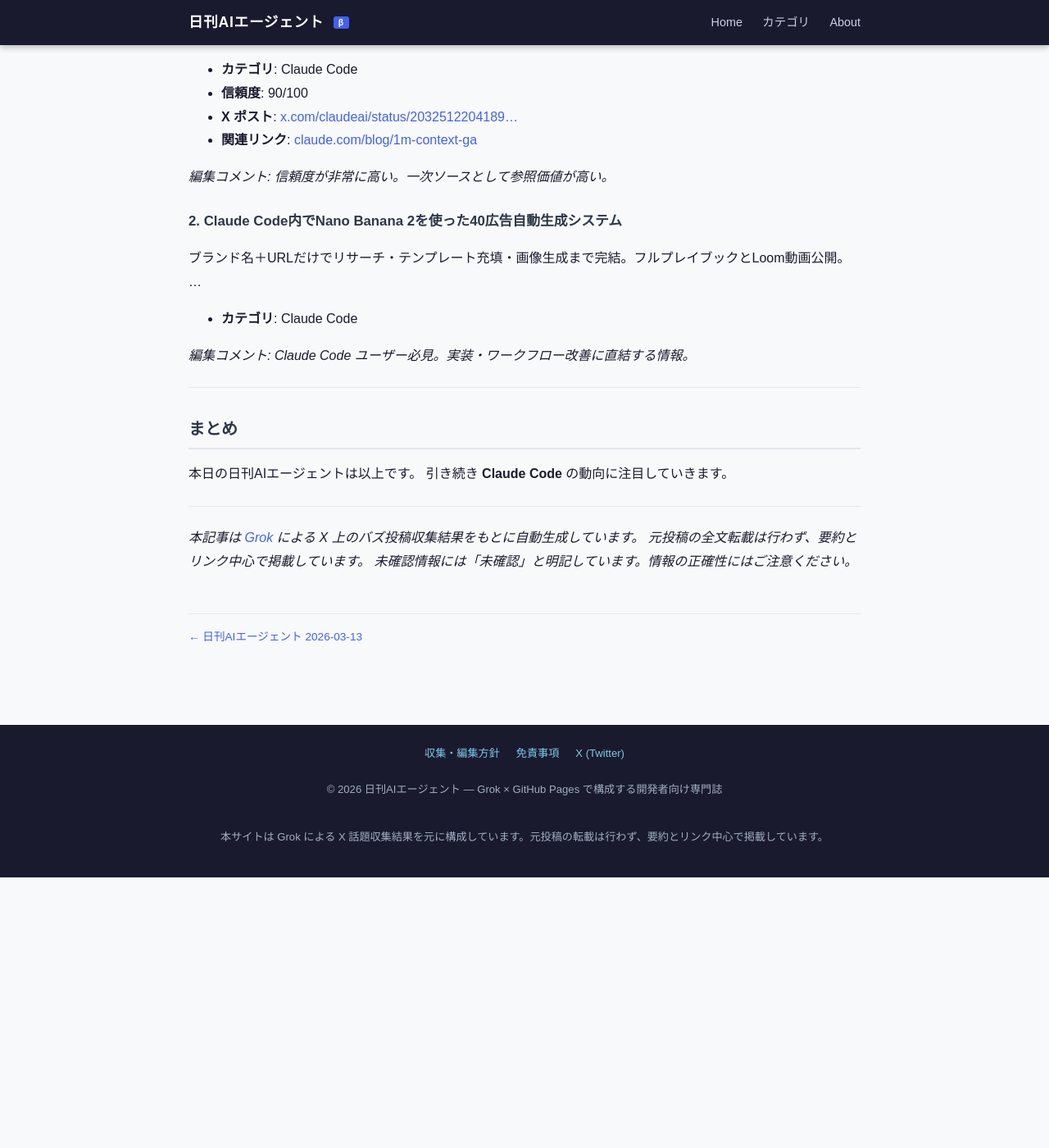
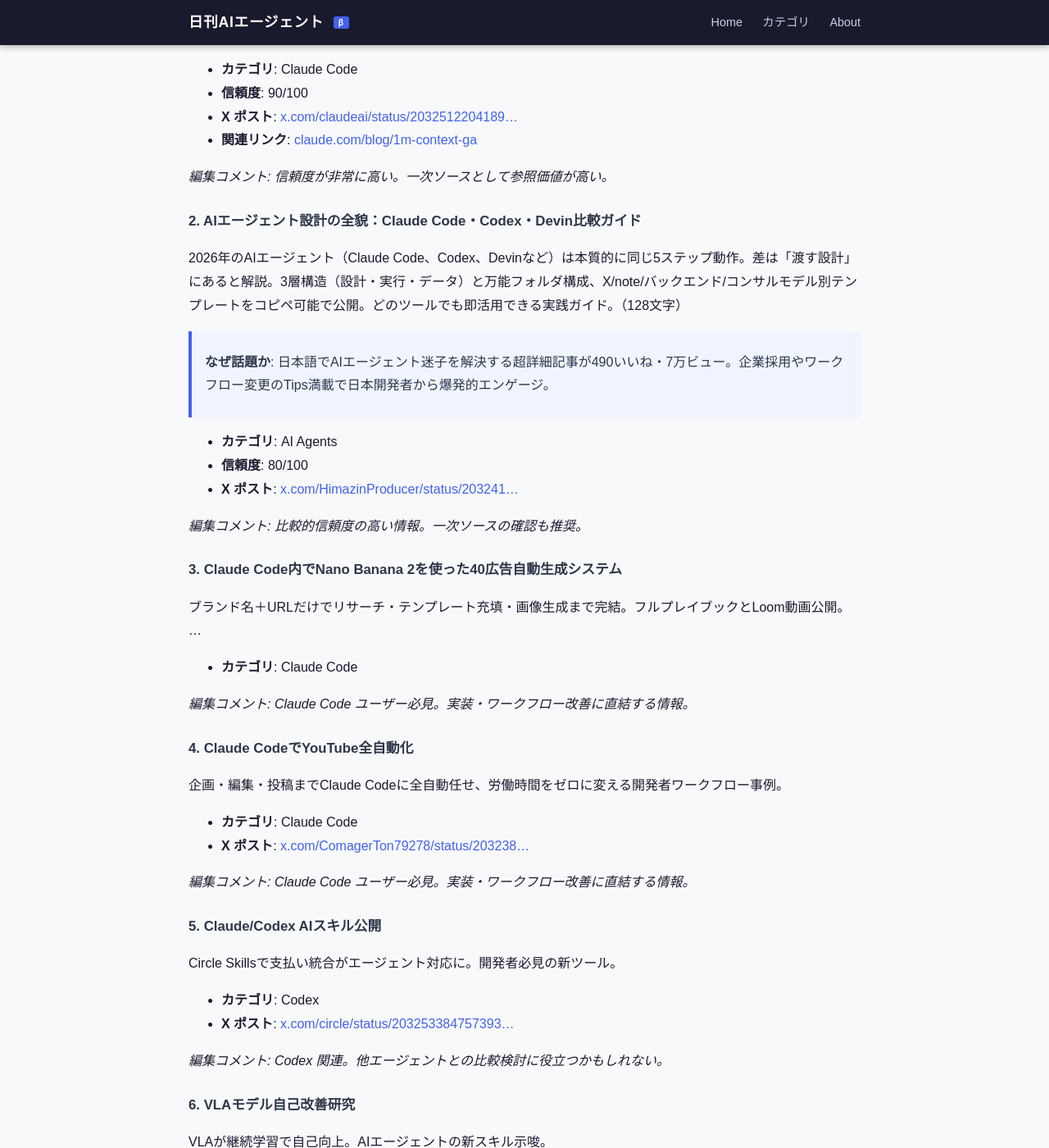
Before and after one commit to garyohosu/daily-ai-agent, a Jekyll site: the page built from docs/_posts/2026-03-14-daily-ai-agent.md, in a window 1280 px wide and 1400 px high, scrolled down 741 px. Shown: the whole window at 82% size. Built offline with Jekyll 4.4.1, drawn with Linux system fonts in a browser that asks for light colours; before the commit the page ends 1811 px from its top, so only the background shows below that; some of the changed text lies outside the part shown.

Commit message:
feat: 日刊AIエージェント 2026-03-14 記事公開

```diff
--- a/docs/_posts/2026-03-14-daily-ai-agent.md
+++ b/docs/_posts/2026-03-14-daily-ai-agent.md
@@ -3,18 +3,18 @@
 title: "日刊AIエージェント 2026-03-14"
 date: 2026-03-14
 categories: [AI, エージェント]
-tags: ["Claude Code"]
+tags: ["Claude Code", "Enterprise", "Prompt Engineering", "AI Agents", "Codex", "Research", "Skills"]
 ---
 
 ## はじめに
 
-本日 2026-03-14 は、Claude Code を中心に 2 件のトピックをお届けします。Grok が X 上から収集した最新の AI エージェント関連情報です。
+本日 2026-03-14 は、Claude Code・Enterprise・Prompt Engineering を中心に 14 件のトピックをお届けします。Grok が X 上から収集した最新の AI エージェント関連情報です。
 
 ---
 
 ## 今日の総括
 
-本日は **Claude Code** 関連の話題が目立ちました。 信頼度 80 以上のトピックが 1 件確認されています。
+本日は **Claude Code** 関連の話題が目立ちました。 信頼度 80 以上のトピックが 2 件確認されています。
 
 ---
 
@@ -33,7 +33,19 @@
 
 *編集コメント: 信頼度が非常に高い。一次ソースとして参照価値が高い。*
 
-### 2. Claude Code内でNano Banana 2を使った40広告自動生成システム
+### 2. AIエージェント設計の全貌：Claude Code・Codex・Devin比較ガイド
+
+2026年のAIエージェント（Claude Code、Codex、Devinなど）は本質的に同じ5ステップ動作。差は「渡す設計」にあると解説。3層構造（設計・実行・データ）と万能フォルダ構成、X/note/バックエンド/コンサルモデル別テンプレートをコピペ可能で公開。どのツールでも即活用できる実践ガイド。（128文字）
+
+> **なぜ話題か**: 日本語でAIエージェント迷子を解決する超詳細記事が490いいね・7万ビュー。企業採用やワークフロー変更のTips満載で日本開発者から爆発的エンゲージ。
+
+- **カテゴリ**: AI Agents
+- **信頼度**: 80/100
+- **X ポスト**: [x.com/HimazinProducer/status/203241…](https://x.com/HimazinProducer/status/2032415379503661519)
+
+*編集コメント: 比較的信頼度の高い情報。一次ソースの確認も推奨。*
+
+### 3. Claude Code内でNano Banana 2を使った40広告自動生成システム
 
 ブランド名＋URLだけでリサーチ・テンプレート充填・画像生成まで完結。フルプレイブックとLoom動画公開。 ...
 
@@ -41,12 +53,111 @@
 
 *編集コメント: Claude Code ユーザー必見。実装・ワークフロー改善に直結する情報。*
 
+### 4. Claude CodeでYouTube全自動化
+
+企画・編集・投稿までClaude Codeに全自動任せ、労働時間をゼロに変える開発者ワークフロー事例。
+
+- **カテゴリ**: Claude Code
+- **X ポスト**: [x.com/ComagerTon79278/status/203238…](https://x.com/ComagerTon79278/status/2032385633495163225)
+
+*編集コメント: Claude Code ユーザー必見。実装・ワークフロー改善に直結する情報。*
+
+### 5. Claude/Codex AIスキル公開
+
+Circle Skillsで支払い統合がエージェント対応に。開発者必見の新ツール。
+
+- **カテゴリ**: Codex
+- **X ポスト**: [x.com/circle/status/203253384757393…](https://x.com/circle/status/2032533847573934350)
+
+*編集コメント: Codex 関連。他エージェントとの比較検討に役立つかもしれない。*
+
+### 6. VLAモデル自己改善研究
+
+VLAが継続学習で自己向上。AIエージェントの新スキル示唆。
+
+- **カテゴリ**: Research
+- **X ポスト**: [x.com/JiahengHu1/status/20324829597…](https://x.com/JiahengHu1/status/2032482959752573149)
+
+*編集コメント: 研究系のトピック。実用化には時間を要する可能性あり。*
+
+### 7. MS企業AIエージェント登場
+
+Copilot Coworkがアプリ横断実行。企業採用とワークフロー変革の鍵。
+
+- **カテゴリ**: Enterprise
+- **X ポスト**: [x.com/_PradeepGoel/status/203239272…](https://x.com/_PradeepGoel/status/2032392720887451849)
+
+*編集コメント: 企業導入・業務活用を検討中の方に参考になる事例。*
+
+### 8. プロンプトからEvalへ移行
+
+プロンプト依存は破綻。Eval構築が真のAI専門家条件に。
+
+- **カテゴリ**: Prompt Engineering
+- **X ポスト**: [x.com/fhinkel/status/20325329087335…](https://x.com/fhinkel/status/2032532908733505620)
+
+*編集コメント: プロンプト設計の改善ヒントになりうる話題。*
+
+### 9. AI開発手法進化論
+
+2026年はHarness Engineering。プロンプト時代を超える自動化へ。
+
+- **カテゴリ**: Prompt Engineering
+- **X ポスト**: [x.com/gsd_foundation/status/2032536…](https://x.com/gsd_foundation/status/2032536324314395008)
+
+*編集コメント: プロンプト設計の改善ヒントになりうる話題。*
+
+### 10. Claude Code 2.1.75更新
+
+1Mコンテキスト標準・メモリタイムスタンプ追加の開発者向け
+
+- **カテゴリ**: Claude Code
+- **X ポスト**: [x.com/ClaudeCodeLog/status/20325074…](https://x.com/ClaudeCodeLog/status/2032507412297425056)
+
+*編集コメント: Claude Code ユーザー必見。実装・ワークフロー改善に直結する情報。*
+
+### 11. Claude Code取引ボット構築例
+
+45分ノーコードでC++最適化エンジン作成、勝率83.7%
+
+- **カテゴリ**: Claude Code
+- **X ポスト**: [x.com/im_harish_hari/status/2032674…](https://x.com/im_harish_hari/status/2032674318342058238)
+
+*編集コメント: Claude Code ユーザー必見。実装・ワークフロー改善に直結する情報。*
+
+### 12. Claude Codeライドアプリ開発
+
+非エンジニアがSTRAVA連携メモアプリを爆速完成
+
+- **カテゴリ**: Claude Code
+- **X ポスト**: [x.com/bike777_sho/status/2032621735…](https://x.com/bike777_sho/status/2032621735196110925)
+
+*編集コメント: Claude Code ユーザー必見。実装・ワークフロー改善に直結する情報。*
+
+### 13. Copilot Claude採用とFigma連携
+
+企業M365横断AI実行、コード-Figma即反映でワークフロー革新
+
+- **カテゴリ**: Enterprise
+- **X ポスト**: [x.com/DATAREIN_Kento/status/2032674…](https://x.com/DATAREIN_Kento/status/2032674364378984694)
+
+*編集コメント: 企業導入・業務活用を検討中の方に参考になる事例。*
+
+### 14. BNB Agent Skills Hub発売
+
+JSON登録・監査付きスキルレジストリで開発者自動化強化
+
+- **カテゴリ**: Skills
+- **X ポスト**: [x.com/CRYPTOMSHQ/status/20327047506…](https://x.com/CRYPTOMSHQ/status/2032704750609740032)
+
+*編集コメント: Agent Skills 関連。実装者向けの具体的な情報。*
+
 ---
 
 ## まとめ
 
 本日の日刊AIエージェントは以上です。
-引き続き **Claude Code** の動向に注目していきます。
+引き続き **Claude Code・Enterprise・Prompt Engineering・AI Agents・Codex・Research・Skills** の動向に注目していきます。
 
 ---
 
```
Also changed, not shown: data/index.json (+8 -2 lines).
